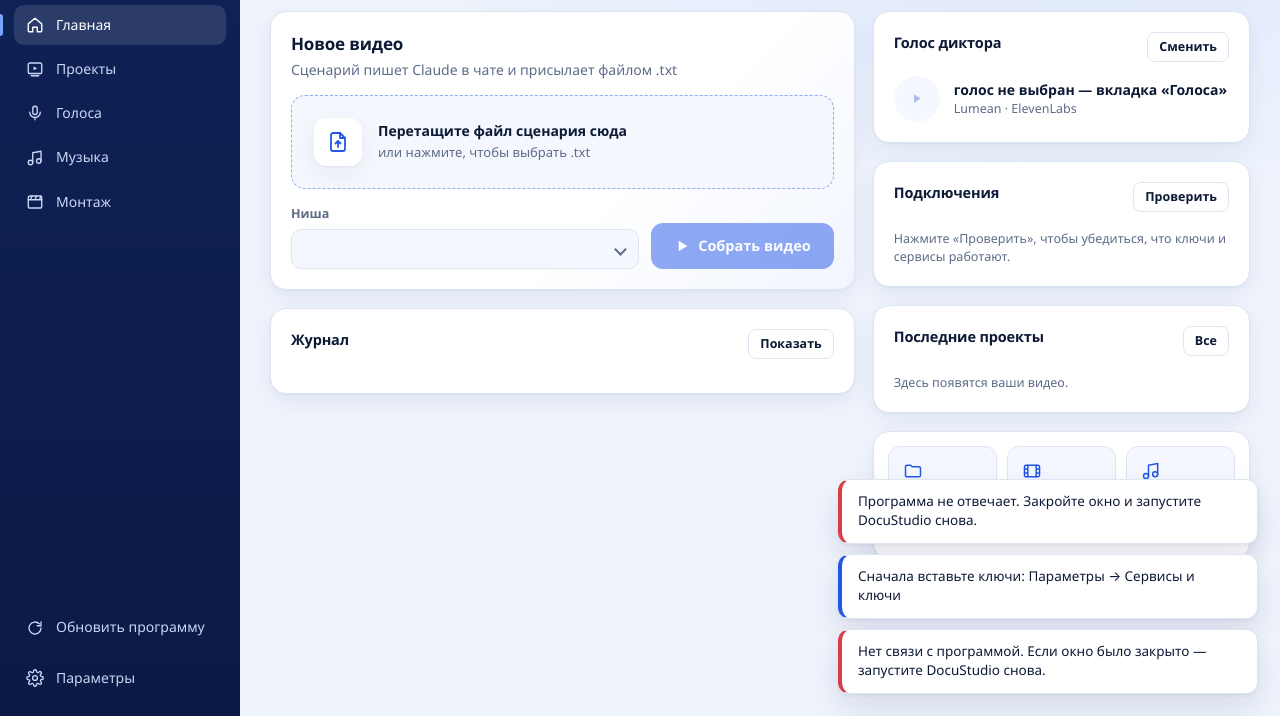
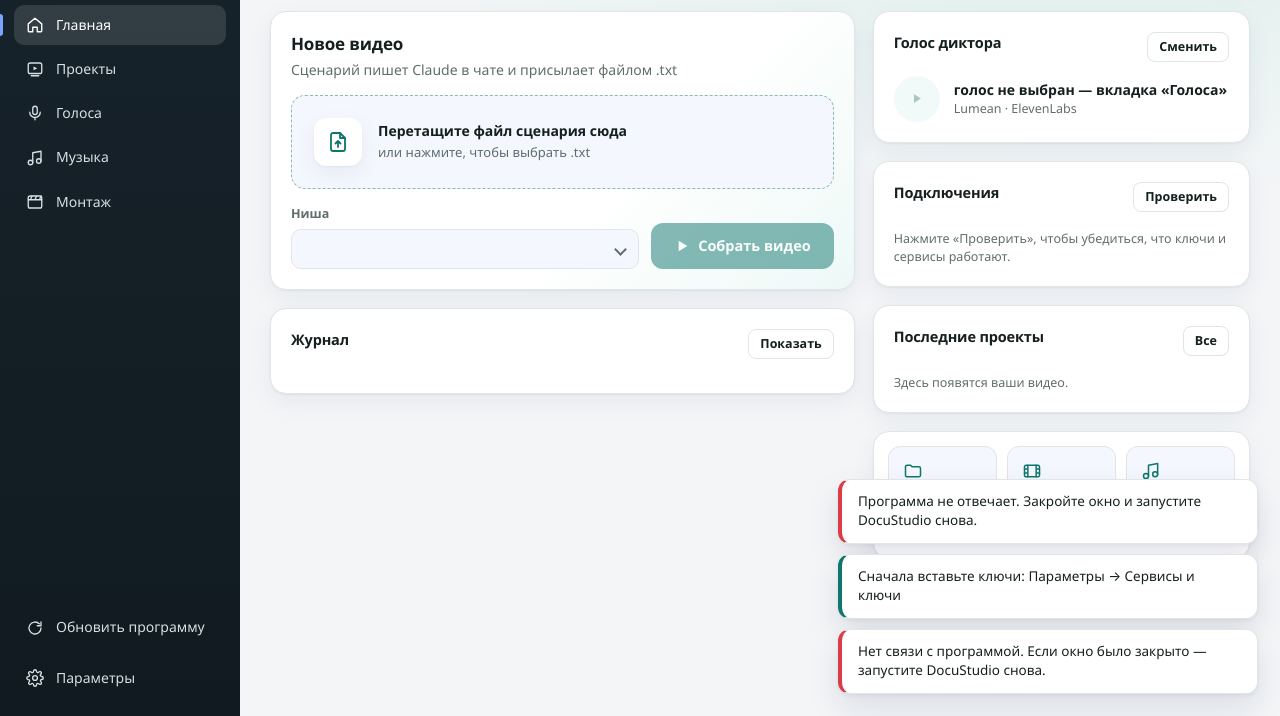
Before and after one commit to kotekaterina807-pixel/-daniil-docs-7319, a plain HTML site: page ui/index.html in a window 1280 px wide. Shown: the part 84-800 px from the top of the page. Drawn offline with Linux system fonts and the light colour scheme; no server answers.

Commit message:
15.1: экономный режим для кнопки и правок из очереди, новая палитра интерфейса
Co-Authored-By: Claude Sonnet 5.5 <noreply@anthropic.com>
Claude-Session: https://claude.ai/code/session_01RcQkw6xbQTQqLagwdh4VWj

```diff
--- a/ui/app.css
+++ b/ui/app.css
@@ -1,20 +1,20 @@
 /* ===== DocuStudio: светлая (сине-голубая) и тёмная темы ===== */
 :root, [data-theme="light"] {
-  --bg: #eef3fc;
-  --bg-grad: radial-gradient(1200px 600px at 85% -10%, #dbe7ff 0%, rgba(219,231,255,0) 60%);
+  --bg: #f3f5f7;
+  --bg-grad: radial-gradient(1200px 600px at 85% -10%, #d9efe9 0%, rgba(217,239,233,0) 60%);
   --surface: #ffffff;
   --surface-2: #f4f7fd;
   --surface-3: #e9effa;
-  --text: #0d1a36;
-  --muted: #5d6b88;
-  --line: #dde5f3;
-  --primary: #2357e8;
-  --primary-hover: #1b47c9;
-  --primary-soft: #e4ecff;
-  --primary-text: #1b47c9;
-  --sidebar: linear-gradient(180deg, #0f2257 0%, #0b1a45 100%);
-  --sidebar-text: #c9d6f5;
-  --sidebar-muted: #8094c4;
+  --text: #14201f;
+  --muted: #5f6e6c;
+  --line: #dfe6e5;
+  --primary: #0f766e;
+  --primary-hover: #0b5f58;
+  --primary-soft: #dcf3ee;
+  --primary-text: #0b5f58;
+  --sidebar: linear-gradient(180deg, #17232b 0%, #101a20 100%);
+  --sidebar-text: #d3dfe0;
+  --sidebar-muted: #8aa0a3;
   --sidebar-active: rgba(255,255,255,.12);
   --sidebar-hover: rgba(255,255,255,.07);
   --success: #16a34a;
@@ -24,27 +24,28 @@
   --warn: #c27c0e;
   --shadow: 0 1px 2px rgba(16,32,80,.05), 0 8px 24px rgba(16,32,80,.06);
   --shadow-hover: 0 2px 4px rgba(16,32,80,.06), 0 14px 32px rgba(16,32,80,.10);
-  --log-bg: #0f1a33;
-  --log-text: #c6d4f2;
-  --ring: 0 0 0 4px rgba(35,87,232,.18);
+  --log-bg: #111c22;
+  --log-text: #cfdfe0;
+  --ring: 0 0 0 4px rgba(15,118,110,.20);
+  --on-primary: #ffffff;
 }
 [data-theme="dark"] {
-  --bg: #0a0f1d;
-  --bg-grad: radial-gradient(1200px 600px at 85% -10%, rgba(45,85,200,.18) 0%, rgba(10,15,29,0) 60%);
-  --surface: #121a2d;
-  --surface-2: #172138;
-  --surface-3: #1d2944;
-  --text: #e7edfb;
-  --muted: #8e9bb9;
-  --line: #24304b;
-  --primary: #4d7cff;
-  --primary-hover: #6890ff;
-  --primary-soft: rgba(77,124,255,.16);
-  --primary-text: #8fb0ff;
-  --sidebar: linear-gradient(180deg, #0c1428 0%, #080e1d 100%);
+  --bg: #0b1114;
+  --bg-grad: radial-gradient(1200px 600px at 85% -10%, rgba(20,150,135,.16) 0%, rgba(11,17,20,0) 60%);
+  --surface: #131c20;
+  --surface-2: #19252a;
+  --surface-3: #212f35;
+  --text: #e6eeee;
+  --muted: #92a4a6;
+  --line: #26343a;
+  --primary: #2dd4bf;
+  --primary-hover: #5eead4;
+  --primary-soft: rgba(45,212,191,.15);
+  --primary-text: #7ee8d8;
+  --sidebar: linear-gradient(180deg, #0d171c 0%, #090f13 100%);
   --sidebar-text: #c3cee8;
   --sidebar-muted: #6f7ea3;
-  --sidebar-active: rgba(77,124,255,.18);
+  --sidebar-active: rgba(45,212,191,.17);
   --sidebar-hover: rgba(255,255,255,.05);
   --success: #34c46a;
   --success-soft: rgba(52,196,106,.14);
@@ -53,9 +54,10 @@
   --warn: #f0b042;
   --shadow: 0 1px 2px rgba(0,0,0,.3), 0 8px 24px rgba(0,0,0,.25);
   --shadow-hover: 0 2px 4px rgba(0,0,0,.35), 0 14px 32px rgba(0,0,0,.35);
-  --log-bg: #0a1020;
-  --log-text: #b9c7e6;
-  --ring: 0 0 0 4px rgba(77,124,255,.25);
+  --log-bg: #0a1216;
+  --log-text: #bcd0d1;
+  --ring: 0 0 0 4px rgba(45,212,191,.25);
+  --on-primary: #04211e;
 }
 
 * { box-sizing: border-box; }
@@ -148,7 +150,7 @@ p { margin: 4px 0 0; }
 .btn:active { transform: translateY(0) scale(.97); box-shadow: none; transition-duration: .08s; }
 .btn:focus-visible { outline: none; box-shadow: var(--ring); }
 .btn[disabled] { opacity: .5; cursor: not-allowed; transform: none; box-shadow: none; }
-.btn.primary { --bgc: var(--primary); --fg: #fff; border-color: transparent; }
+.btn.primary { --bgc: var(--primary); --fg: var(--on-primary); border-color: transparent; }
 .btn.primary:hover { --bgc: var(--primary-hover); box-shadow: 0 8px 22px color-mix(in srgb, var(--primary) 35%, transparent); }
 .btn.ghost { --bgc: transparent; }
 .btn.ghost:hover { --bgc: var(--surface-2); }
@@ -386,7 +388,7 @@ input[type=range]::-webkit-slider-thumb:hover { transform: scale(1.15); }
 .role { all: unset; cursor: pointer; font-size: 12px; padding: 3px 10px; border-radius: 14px; border: 1px solid var(--line);
   color: var(--muted); transition: all .18s ease; }
 .role:hover { color: var(--text); border-color: var(--primary); }
-.role.on { background: var(--primary); color: #fff; border-color: transparent; }
+.role.on { background: var(--primary); color: var(--on-primary); border-color: transparent; }
 .role .d { display: inline-block; width: 6px; height: 6px; border-radius: 50%; background: var(--success); margin-left: 6px; vertical-align: middle; }
 .tag { font-size: 11px; font-weight: 600; padding: 2px 7px; border-radius: 6px; background: var(--surface-3); color: var(--muted); margin-left: 8px; }
 .tag.doc { background: var(--primary-soft); color: var(--primary-text); }
@@ -422,7 +424,7 @@ input[type=range]::-webkit-slider-thumb:hover { transform: scale(1.15); }
 .steps { display: flex; gap: 6px; flex-wrap: wrap; margin-top: 12px; }
 .step { font-size: 12px; padding: 4px 10px; border-radius: 14px; background: var(--surface-2); color: var(--muted); transition: all .3s ease; }
 .step.done { color: var(--success); background: var(--success-soft); }
-.step.now { color: #fff; background: var(--primary); }
+.step.now { color: var(--on-primary); background: var(--primary); }
 .card.choose { border-color: color-mix(in srgb, var(--warn) 45%, var(--line)); }
 .howto { margin: 0 0 16px; padding-left: 20px; color: var(--text); line-height: 1.7; font-size: 13.5px; }
 .howto code, .modal code { background: var(--surface-3); padding: 1px 6px; border-radius: 5px; font-size: 12.5px; }
```
Also changed, not shown: 2 other files.
